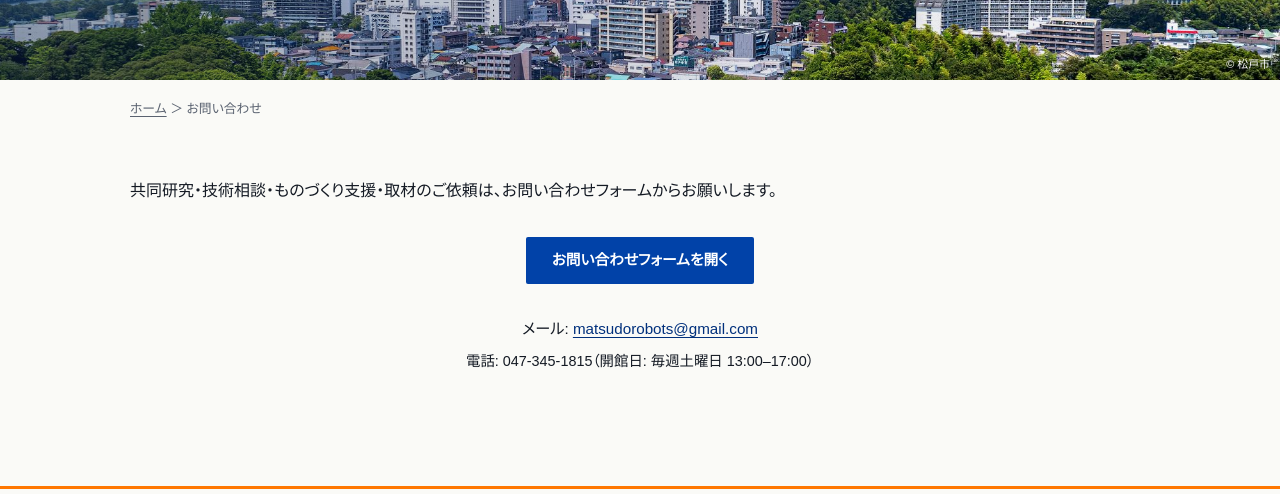
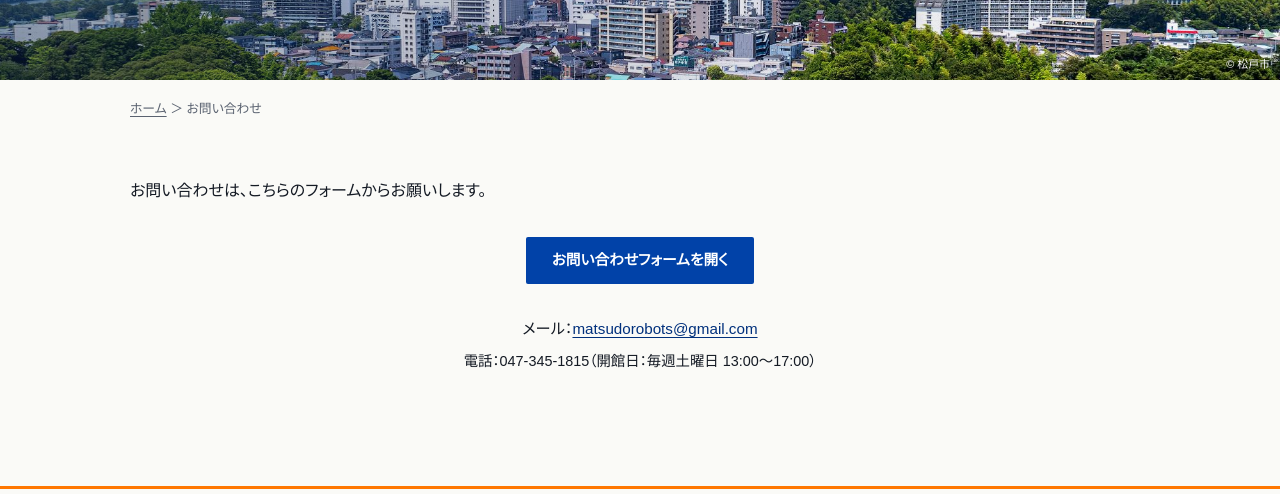
Before and after one commit to matsudo-robotics/matsudo-robotics.github.io, a plain HTML site: page contact.html in a window 1280 px wide. Shown: the part 306-800 px from the top of the page. Drawn offline with Linux system fonts and the light colour scheme.

Commit message:
Add files via upload

```diff
--- a/contact.html
+++ b/contact.html
@@ -4,11 +4,11 @@
 <meta charset="UTF-8">
 <meta name="viewport" content="width=device-width, initial-scale=1">
 <title>お問い合わせ｜松戸技術革新センター M-TIC</title>
-<meta name="description" content="M-TICへの共同研究・技術相談・取材のお問い合わせはこちら。">
+<meta name="description" content="松戸技術革新センター（M-TIC）へのお問い合わせはこちら。">
 <link rel="canonical" href="https://matsudo-robotics.github.io/contact.html">
 <meta property="og:site_name" content="松戸技術革新センター M-TIC">
 <meta property="og:title" content="お問い合わせ｜松戸技術革新センター M-TIC">
-<meta property="og:description" content="M-TICへの共同研究・技術相談・取材のお問い合わせはこちら。">
+<meta property="og:description" content="松戸技術革新センター（M-TIC）へのお問い合わせはこちら。">
 <meta property="og:type" content="article">
 <meta property="og:url" content="https://matsudo-robotics.github.io/contact.html">
 <meta property="og:locale" content="ja_JP">
@@ -52,13 +52,13 @@
 </div>
 <div class="wrap"><p class="crumb"><a href="index.html">ホーム</a> ＞ お問い合わせ</p></div>
 <section class="wrap">
-  <p style="margin-bottom:28px">共同研究・技術相談・ものづくり支援・取材のご依頼は、お問い合わせフォームからお願いします。</p>
+  <p style="margin-bottom:28px">お問い合わせは、こちらのフォームからお願いします。</p>
   <p style="text-align:center;margin:32px 0">
 
     <a class="cta" href="https://docs.google.com/forms/d/e/1FAIpQLSd1z1Gec_a8TK2UDKkt0DO0kZQogsJcswmy_B9ZDqcXXhl6eQ/viewform" target="_blank" rel="noopener">お問い合わせフォームを開く</a>
   </p>
-  <p style="margin-top:20px;font-size:.95rem;text-align:center">メール: <a href="mailto:matsudorobots@gmail.com">matsudorobots@gmail.com</a></p>
-  <p style="margin-top:6px;font-size:.9rem;text-align:center">電話: 047-345-1815（開館日: 毎週土曜日 13:00–17:00）</p>
+  <p style="margin-top:20px;font-size:.95rem;text-align:center">メール：<a href="mailto:matsudorobots@gmail.com">matsudorobots@gmail.com</a></p>
+  <p style="margin-top:6px;font-size:.9rem;text-align:center">電話：047-345-1815（開館日：毎週土曜日 13:00〜17:00）</p>
 </section>
 
 </main>
```
Also changed, not shown: index.html (+1 -1 lines).
